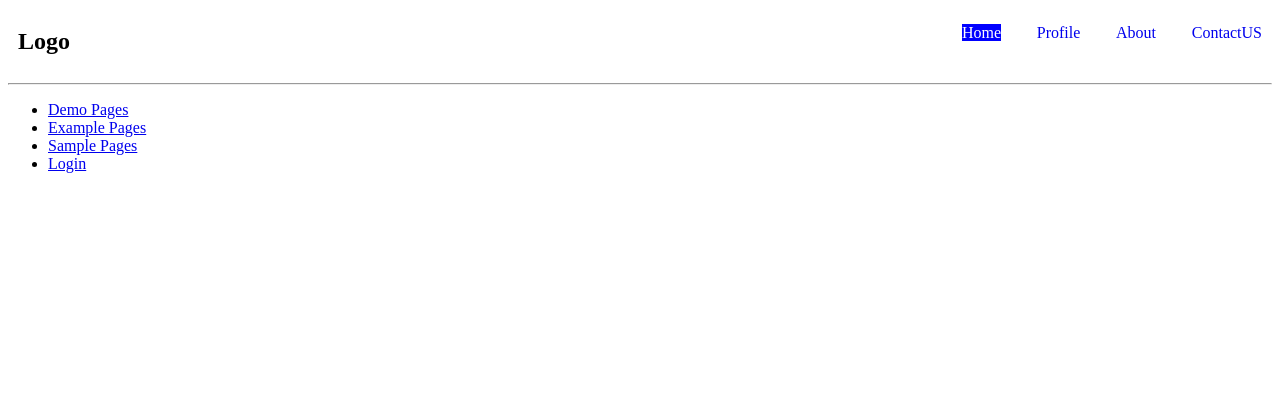
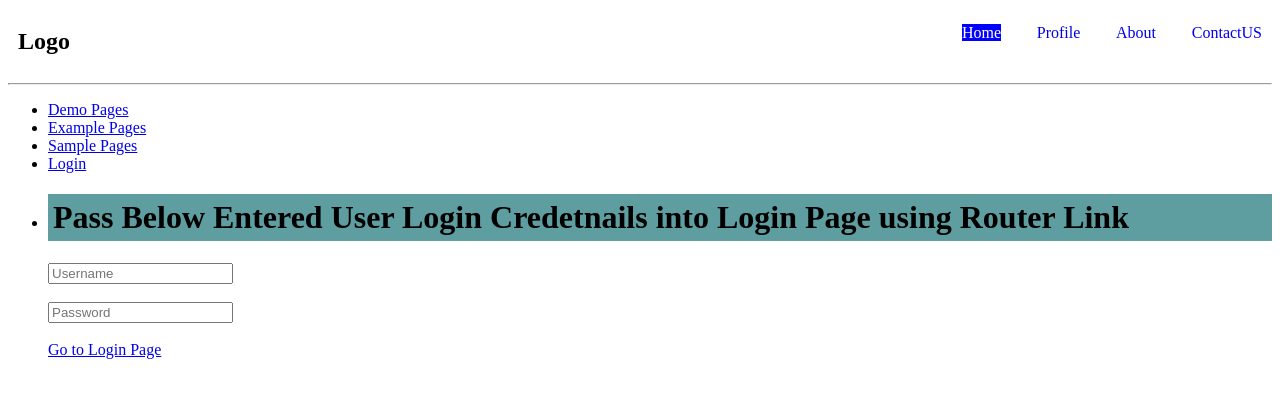
Before and after one commit to Rajveer123/Angular-Project, an Angular app: page / in a window 1280 px wide. Shown: the top 398 px of the page. Built offline with nearby package versions, Linux system fonts and the light colour scheme.

Commit message:
Passing Data to Another Component  While Navigating using Router Link

```diff
--- a/src/app/home/home.component.html
+++ b/src/app/home/home.component.html
@@ -11,4 +11,10 @@
   <li>
     <a routerLink="/login">Login</a>
   </li>
+  <li>
+    <h1>Pass Below Entered User Login Credetnails into Login Page using Router Link</h1>
+    <input type="text" [(ngModel)]="username" placeholder="Username"><br><br>
+    <input type="password" [(ngModel)]="password" placeholder="Password"><br><br>
+    <a [routerLink]="['login',{name:username, pass: password}]">Go to Login Page </a>
+  </li>
 </ul>
--- a/src/app/home/home.component.ts
+++ b/src/app/home/home.component.ts
@@ -1,12 +1,14 @@
 import { Component } from '@angular/core';
+import { FormsModule, NgModel } from '@angular/forms';
 import { RouterLink } from '@angular/router';
 
 @Component({
   selector: 'app-home',
-  imports: [RouterLink],
+  imports: [RouterLink,FormsModule],
   templateUrl: './home.component.html',
   styleUrl: './home.component.css'
 })
 export class HomeComponent {
-
+username:string = "";
+password:string = "";
 }
--- a/src/app/login/login.component.html
+++ b/src/app/login/login.component.html
@@ -1 +1,3 @@
-<h1>Welcome to Login Page</h1>
+<div *ngIf="username!= undefined; else elseblock;">
+<h1>Welcome to Login Page Mr {{username}} having password {{password}}.</h1></div>
+<ng-template #elseblock><h1>Welcome to Login Page.</h1></ng-template>
--- a/src/app/login/login.component.ts
+++ b/src/app/login/login.component.ts
@@ -1,10 +1,18 @@
+import { NgIf } from '@angular/common';
 import { Component } from '@angular/core';
+import { ActivatedRoute } from '@angular/router';
 @Component({
   selector: 'app-login',
-  imports: [],
+  imports: [NgIf],
   templateUrl: './login.component.html',
   styleUrl: './login.component.css'
 })
 export class LoginComponent {
-
+  username:string | null = "";
+    password:string | null = "";
+    constructor(private route : ActivatedRoute){}
+    ngOnInit(){
+      this.username = this.route.snapshot.paramMap.get("name");
+      this.password = this.route.snapshot.paramMap.get("pass");
+    }
 }
--- a/src/app/profile/profile.component.html
+++ b/src/app/profile/profile.component.html
@@ -1 +1 @@
-<h1>Welcome to Profile Page</h1>
+<h1>Welcome to Mr {{username}} Profile Page!</h1>
--- a/src/app/profile/profile.component.ts
+++ b/src/app/profile/profile.component.ts
@@ -1,4 +1,5 @@
 import { Component } from '@angular/core';
+import { ActivatedRoute } from '@angular/router';
 @Component({
   selector: 'app-profile',
   imports: [],
@@ -6,4 +7,9 @@ import { Component } from '@angular/core';
   styleUrl: './profile.component.css'
 })
 export class ProfileComponent {
+  username:string | null = "";
+  constructor(private route : ActivatedRoute){}
+  ngOnInit(){
+    this.username = this.route.snapshot.paramMap.get("name");
+  }
 }
```
